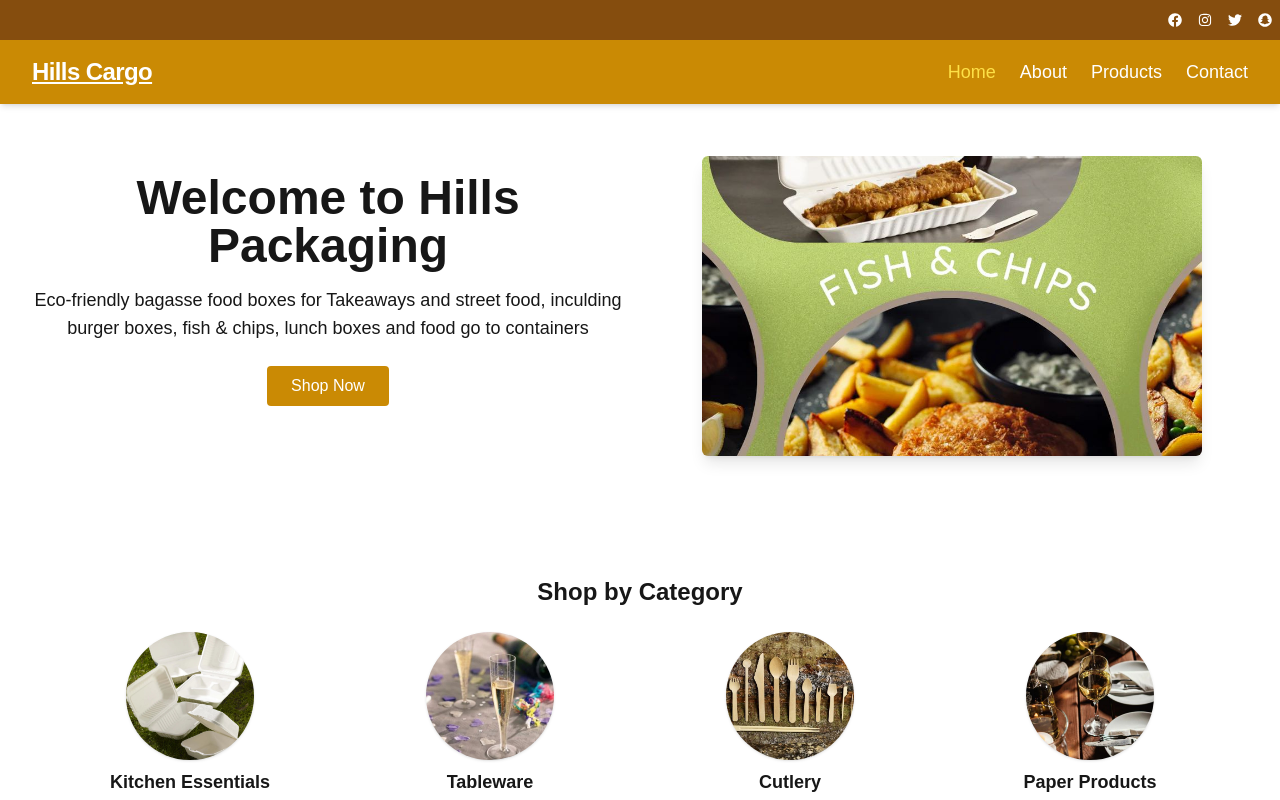
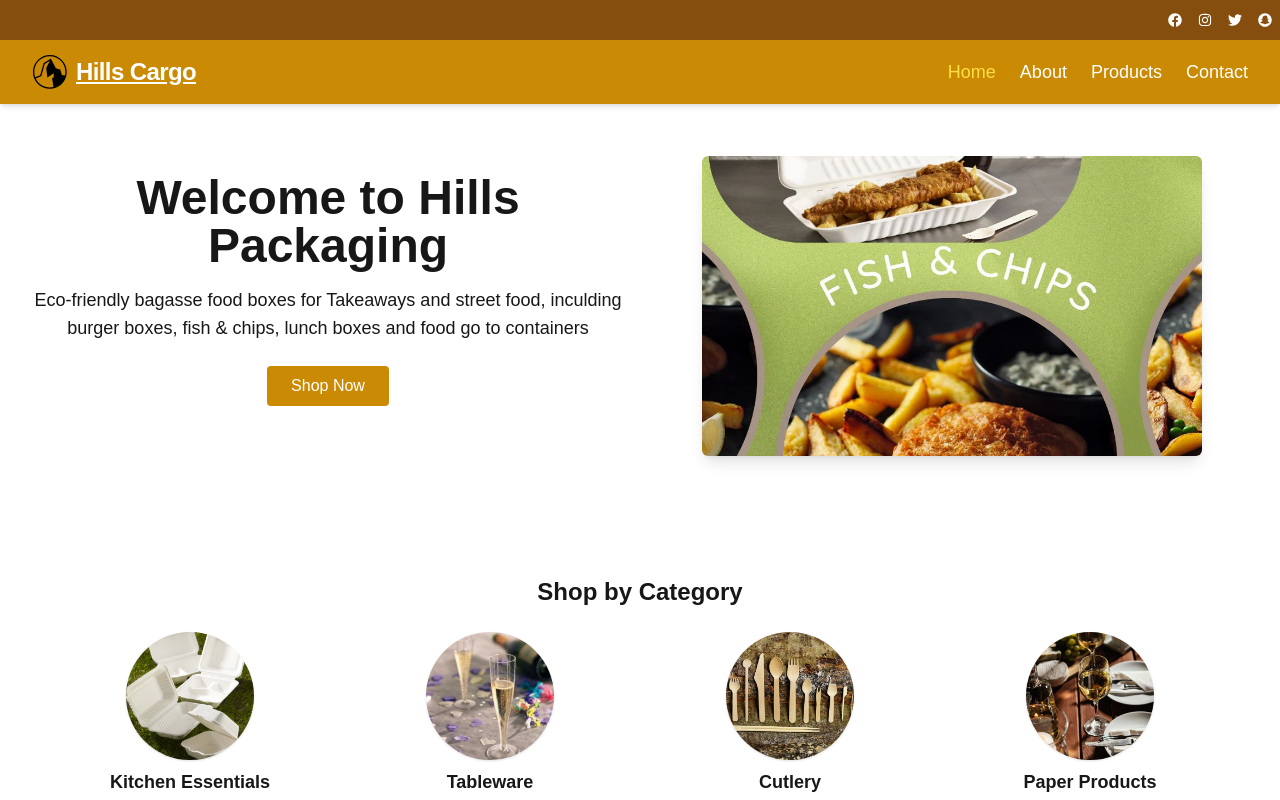
Before and after one commit to hannan1122-bit/hamzaApp, a Next.js app: page / in a window 1280 px wide. Shown: the top 800 px of the page. Built offline with nearby package versions, Linux system fonts and the light colour scheme.

Commit message:
logo added

```diff
--- a/app/components/Navbar.js
+++ b/app/components/Navbar.js
@@ -1,6 +1,7 @@
 'use client';
 
 import { useState, useEffect } from "react";
+import { GiMountaintop } from "react-icons/gi"; // A more exciting mountain logo
 
 export default function Navbar({ setPage, activePage }) {
   const [isOpen, setIsOpen] = useState(false);
@@ -44,6 +45,7 @@
           <div className="flex items-center justify-between h-16">
             {/* Logo or Title */}
             <div className="flex items-center space-x-2">
+              <GiMountaintop className="text-4xl text-black" /> {/* Changed to black */}
               <button
                 onClick={() => handleScroll("Home")}
                 className={`text-2xl font-semibold tracking-tight ${
```
